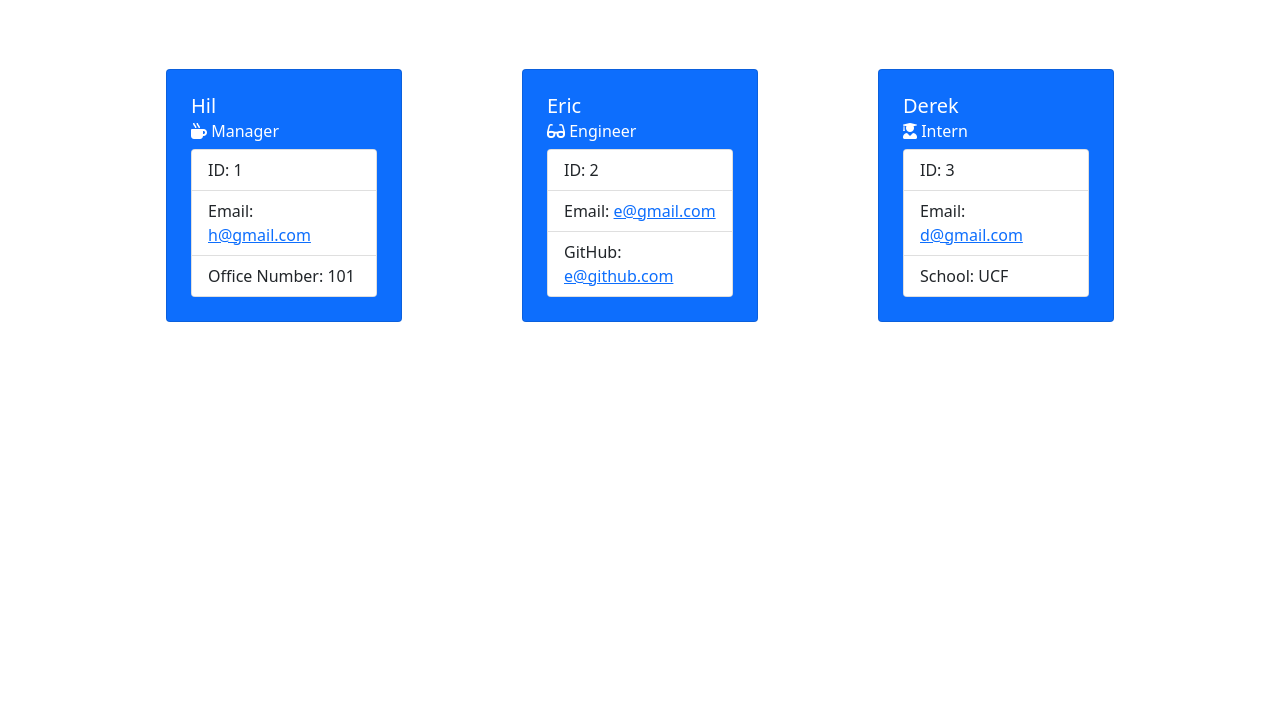
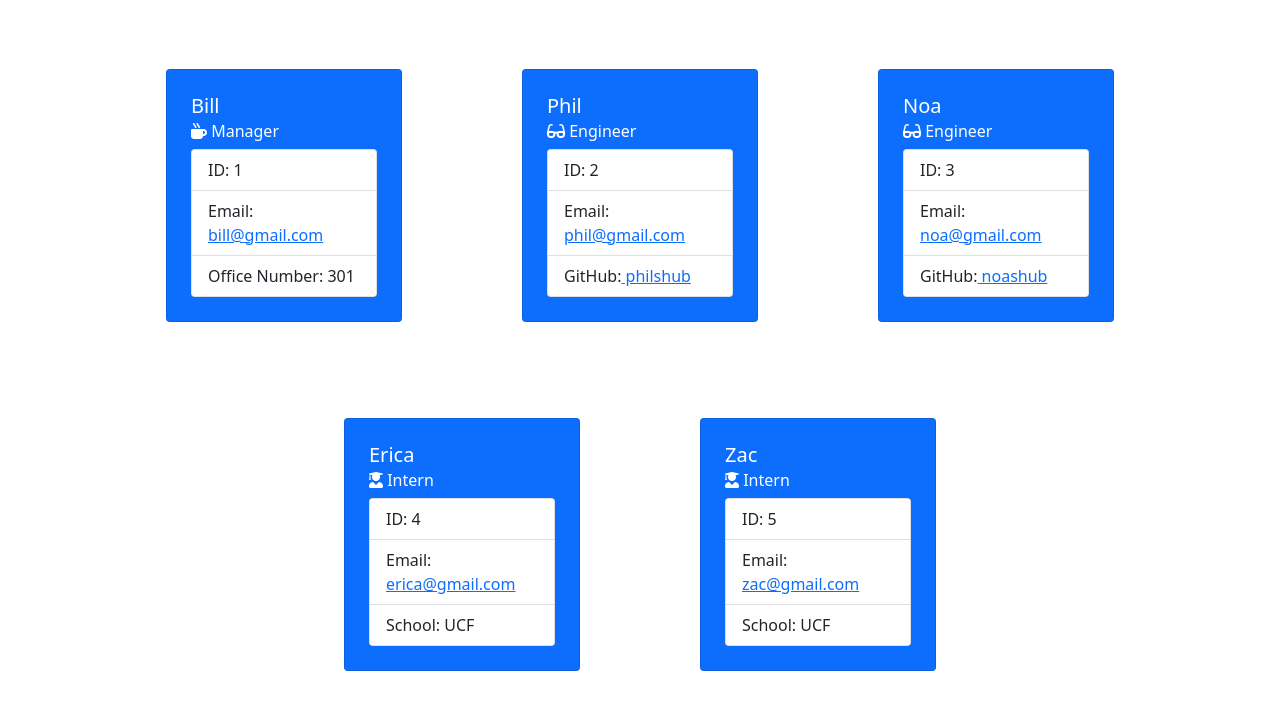
Before and after one commit to gabrielazalta/team-profile-generator, a website: page dist/roster.html in a window 1280 px wide. Shown: the part 165-874 px from the top of the page. Before the commit the page ends 800 px from the top, so only its background shows below. Drawn offline with nearby package versions, Linux system fonts and the light colour scheme.

```diff
--- a/dist/roster.html
+++ b/dist/roster.html
@@ -28,14 +28,14 @@
                 <div class="col">
                 <div class="card text-white bg-primary p-2 m-5">
                     <div class="card-body">
-                        <h5 class="card-title">Hil</h5>
+                        <h5 class="card-title">Bill</h5>
                         <h6 class="card-subtitle mb-2 text-white"><i class="fas fa-mug-hot"></i> Manager
                         </h6>
                         <div class="card text-dark">
                             <ul class="list-group fs-6 list-group-flush">
                                 <li class="list-group-item">ID: 1</li>
-                                <li class="list-group-item">Email: <a href="mailto:h@gmail.com"> h@gmail.com</a></li>
-                                <li class="list-group-item">Office Number: 101</li>
+                                <li class="list-group-item">Email: <a href="mailto:bill@gmail.com"> bill@gmail.com</a></li>
+                                <li class="list-group-item">Office Number: 301</li>
                             </ul>
                         </div>
                     </div>
@@ -44,13 +44,13 @@
                 <div class="col">
                 <div class="card text-white bg-primary p-2 m-5">
                     <div class="card-body">
-                        <h5 class="card-title">Eric</h5>
+                        <h5 class="card-title">Phil</h5>
                         <h6 class="card-subtitle mb-2 text-white"> <i class="fas fa-glasses"></i> Engineer</h6>
                         <div class="card text-dark">
                             <ul class="list-group fs-6 list-group-flush">
                                 <li class="list-group-item">ID: 2</li>
-                                <li class="list-group-item">Email: <a href="mailto:e@gmail.com"> e@gmail.com</a></li>
-                                <li class="list-group-item">GitHub:<a href="https://github.com/e@github.com"> e@github.com</a></li>
+                                <li class="list-group-item">Email: <a href="mailto:phil@gmail.com"> phil@gmail.com</a></li>
+                                <li class="list-group-item">GitHub:<a href="https://github.com/philshub"> philshub</a></li>
                             </ul>
                         </div>
                     </div>
@@ -59,12 +59,42 @@
                 <div class="col">
                 <div class="card text-white bg-primary p-2 m-5">
                     <div class="card-body">
-                        <h5 class="card-title">Derek</h5>
+                        <h5 class="card-title">Noa</h5>
+                        <h6 class="card-subtitle mb-2 text-white"> <i class="fas fa-glasses"></i> Engineer</h6>
+                        <div class="card text-dark">
+                            <ul class="list-group fs-6 list-group-flush">
+                                <li class="list-group-item">ID: 3</li>
+                                <li class="list-group-item">Email: <a href="mailto:noa@gmail.com"> noa@gmail.com</a></li>
+                                <li class="list-group-item">GitHub:<a href="https://github.com/noashub"> noashub</a></li>
+                            </ul>
+                        </div>
+                    </div>
+                </div>
+            </div>
+                <div class="col">
+                <div class="card text-white bg-primary p-2 m-5">
+                    <div class="card-body">
+                        <h5 class="card-title">Erica</h5>
                         <h6 class="card-subtitle mb-2 text-white"><i class="fas fa-user-graduate"></i> Intern</h6>
                         <div class="card text-dark">
                             <ul class="list-group fs-6 list-group-flush">
-                                <li class="list-group-item">ID: 3</li>
-                                <li class="list-group-item">Email: <a href="mailto:d@gmail.com"> d@gmail.com</a></li>
+                                <li class="list-group-item">ID: 4</li>
+                                <li class="list-group-item">Email: <a href="mailto:erica@gmail.com"> erica@gmail.com</a></li>
+                                <li class="list-group-item">School: UCF</li>
+                            </ul>
+                        </div>
+                    </div>
+                </div>
+            </div>
+                <div class="col">
+                <div class="card text-white bg-primary p-2 m-5">
+                    <div class="card-body">
+                        <h5 class="card-title">Zac</h5>
+                        <h6 class="card-subtitle mb-2 text-white"><i class="fas fa-user-graduate"></i> Intern</h6>
+                        <div class="card text-dark">
+                            <ul class="list-group fs-6 list-group-flush">
+                                <li class="list-group-item">ID: 5</li>
+                                <li class="list-group-item">Email: <a href="mailto:zac@gmail.com"> zac@gmail.com</a></li>
                                 <li class="list-group-item">School: UCF</li>
                             </ul>
                         </div>
```
Also changed, not shown: README.md.
